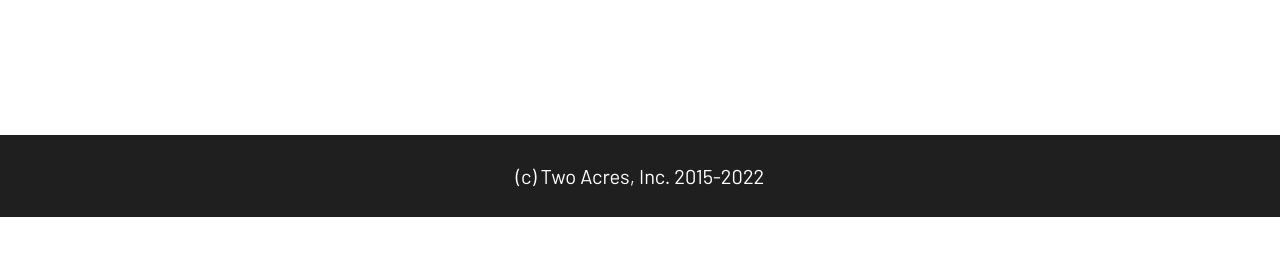
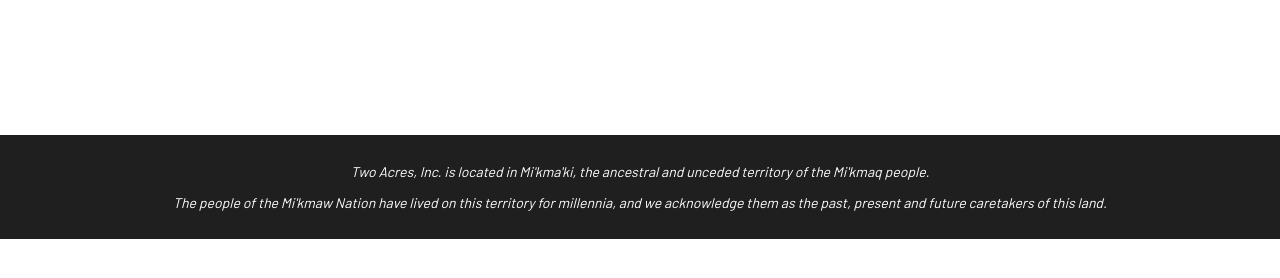
Before and after one commit to twoacresinc/TwoAcresInc.github.io, a plain HTML site: page index.html in a window 1280 px wide. Shown: the part 490-768 px from the top of the page. Drawn offline with Linux system fonts and the light colour scheme.

Commit message:
Update index.html
Added a section at the bottom to mention the mikmaki.
Removed the copyright notice.

```diff
--- a/index.html
+++ b/index.html
@@ -35,6 +35,13 @@
       color:white;
     }
 
+    h5{
+      font-family: 'Barlow', sans-serif;
+      font-size:14px;
+      font-style: italic;
+      color:white;
+    }
+
     h6{
       font-family: 'Barlow', sans-serif;
       font-size:30px;
@@ -68,7 +75,10 @@
 
 <!-- Footer -->
 <footer class="w3-center w3-light-black w3-bottom-middle w3-padding-16">
-  <h4>(c) Two Acres, Inc. 2015-2022</h4>
+  <h5> Two Acres, Inc. is located in Mi'kma'ki, the ancestral and unceded territory of the Mi'kmaq people.</h5>
+  <h5> The people of the Mi'kmaw Nation have lived on this territory for millennia,
+  and we acknowledge them as the past, present and future caretakers of this land.</h5>
+  <!-- <h4>(c) Two Acres, Inc. 2015-2025</h4>-->
 </footer>
 
 <!-- Functions -->
```
